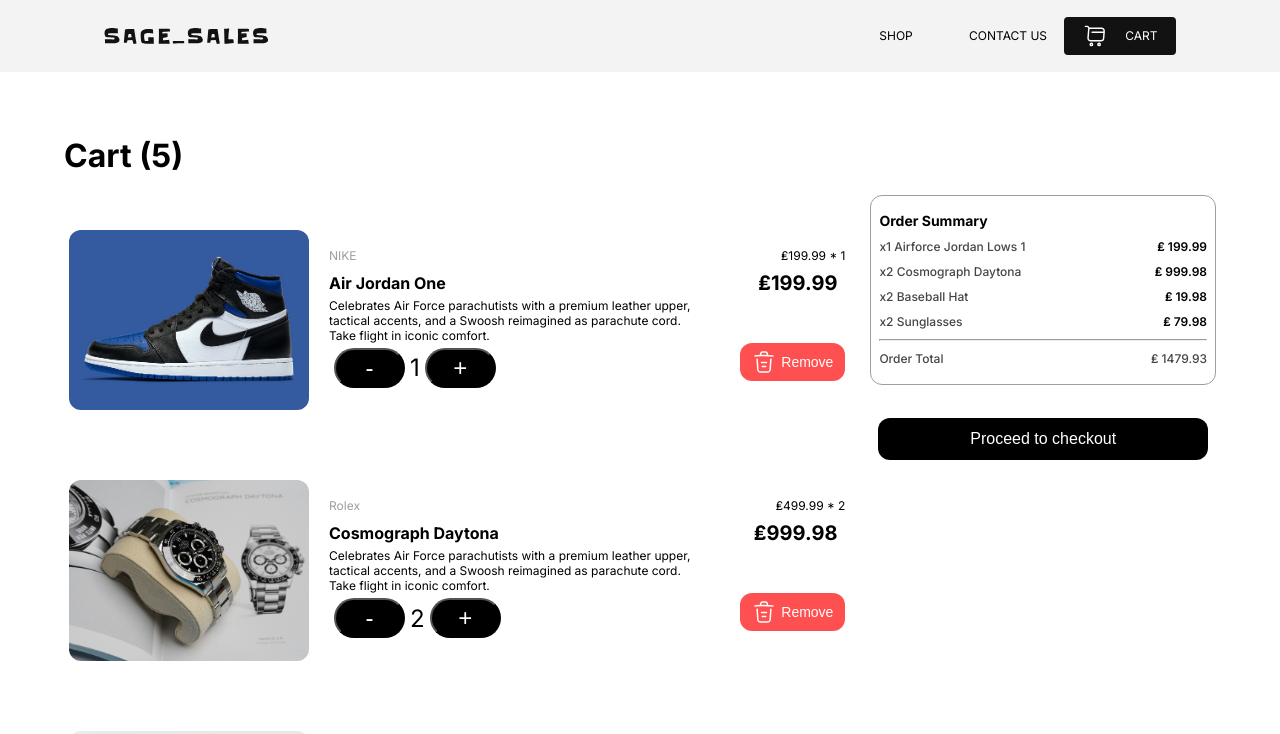
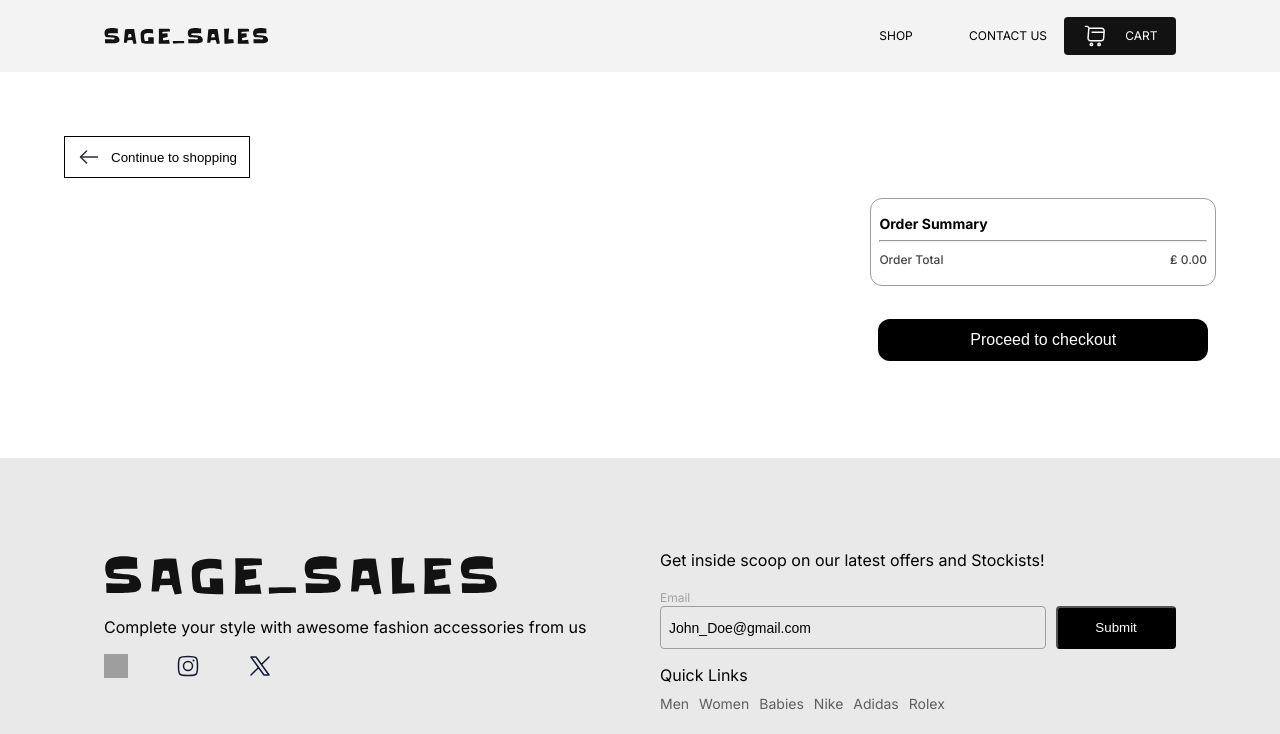
Before and after one commit to NkamaWilliams/sagesales, a Next.js app: page /cart in a window 1280 px wide. Shown: the top 734 px of the page. Built offline with nearby package versions, Linux system fonts and the light colour scheme; grey boxes are pictures that could not be loaded.

Commit message:
SageSales v1.1

```diff
--- a/src/app/cart/page.tsx
+++ b/src/app/cart/page.tsx
@@ -1,54 +1,85 @@
+'use client'
 import styles from "@/styles/cart.module.css"
 import CartItem from "@/components/cart_item"
+import Icon from "@/components/icon"
 import Link from "next/link"
+import { useEffect, useState } from "react"
+import list from "@/resources/items.json"
+import { useRouter } from "next/navigation"
+import { AppRouterInstance } from "next/dist/shared/lib/app-router-context.shared-runtime"
+
+
+interface item{
+    name: string,
+    src: string,
+    price: number,
+    brand: string,
+    description: string
+}
+
+interface itemCheckout{
+    name: string,
+    src: string,
+    price: number,
+    quantity: number
+}
 
 export default function Cart(){
+    const [items, setItems] = useState<item[]>([]);
+    const [update, setUpdate] = useState<boolean>(false);
+    const [checkout, setCheckout] = useState<itemCheckout[]>([])
+    const router: AppRouterInstance = useRouter();
+
+    const handleReceed = () => {
+        router.push("/");
+    }
+
+    useEffect(() => {
+        setCheckout(JSON.parse(localStorage.getItem("checkout") ?? "[]"));
+    }, [update])
+
+    useEffect(() => {
+        const temp: item[] = []
+        const cart: string[] = JSON.parse(localStorage.getItem("cart") ?? "[]");
+        list.forEach(item => {
+            if (cart.includes(item.src)){
+                temp.push(item);
+            }
+        });
+        setItems(temp);
+    }, [update])
     return(
         <main className={styles.main}>
-            <h1>Cart (5)</h1> <br/>
+            <button onClick={handleReceed} className={styles.back}><Icon src="/arrow_left.svg"/>Continue to shopping</button> <br/>
             <section>
                 <div className={styles.items}>
-                    <CartItem src="/air_jordan.jpeg" name="Air Jordan One" brand="NIKE" description="Celebrates Air Force parachutists with a premium leather upper, tactical accents, and a Swoosh reimagined as parachute cord. Take flight in iconic comfort." price={199.99} quantity={1}/>
-
-                    <CartItem src="/cosmograph.jpeg" name="Cosmograph Daytona" brand="Rolex" description="Celebrates Air Force parachutists with a premium leather upper, tactical accents, and a Swoosh reimagined as parachute cord. Take flight in iconic comfort." price={499.99} quantity={2}/>
-
-                    <CartItem src="/baseball.jpeg" name="Baseball Hat" brand="Polo" description="Celebrates Air Force parachutists with a premium leather upper, tactical accents, and a Swoosh reimagined as parachute cord. Take flight in iconic comfort." price={9.99} quantity={2}/>
-
-                    <CartItem src="/glasses.jpeg" name="Sunglasses" brand="Ray Bam" description="Celebrates Air Force parachutists with a premium leather upper, tactical accents, and a Swoosh reimagined as parachute cord. Take flight in iconic comfort." price={39.99} quantity={2}/>
+                    {
+                        items.map(item =>
+                            <CartItem key={item.src} src={item.src} name={item.name} brand={item.brand} description={item.description} price={item.price} quantity={1} update={update} setUpdate={setUpdate}/>
+                        )
+                    }
                 </div>
 
                 <div className={styles.breakdown}>
                     <div>
                         <h3>Order Summary</h3>
-                        <div className={styles.orderedItem}>
-                            <p className={styles.item}>x1 Airforce Jordan Lows 1</p>
 
-                            <p className={styles.price}>₤ 199.99</p>
-                        </div>
-
-                        <div className={styles.orderedItem}>
-                            <p className={styles.item}>x2 Cosmograph Daytona</p>
-
-                            <p className={styles.price}>₤ 999.98</p>
-                        </div>
-
-                        <div className={styles.orderedItem}>
-                            <p className={styles.item}>x2 Baseball Hat</p>
-
-                            <p className={styles.price}>₤ 19.98</p>
-                        </div>
-
-                        <div className={styles.orderedItem}>
-                            <p className={styles.item}>x2 Sunglasses</p>
-
-                            <p className={styles.price}>₤ 79.98</p>
-                        </div>
+                        {
+                            checkout.map(item =>
+                                <div key={item.src} className={styles.orderedItem}>
+                                    <p className={styles.item}>x{item.quantity} {item.name}</p>
+                                    <p className={styles.price}>₤ {Math.round(item.price * item.quantity * 100) / 100}</p>
+                                </div>
+                            )
+                        }
 
                         <hr />
 
                         <div className={styles.total}>
                             <p className={styles.item}>Order Total</p>
-                            <p>₤ 1479.93</p>
+                            <p>₤ {checkout.reduce((prev, item) => {
+                                return prev + (item.price * item.quantity);
+                            }, 0).toFixed(2)}</p>
                         </div>
 
                     </div>
--- a/src/components/cart_item.tsx
+++ b/src/components/cart_item.tsx
@@ -2,7 +2,7 @@
 import styles from "@/styles/cart_item.module.css"
 import Image from "next/image"
 import Icon from "./icon"
-import { useState } from "react"
+import { useState, useEffect } from "react"
 
 interface props{
     src: string,
@@ -11,20 +11,64 @@
     brand: string,
     price: number,
     quantity?: number,
+    update: boolean,
+    setUpdate: React.Dispatch<React.SetStateAction<boolean>>
 }
 
-export default function CartItem({src, name, description, brand, price, quantity=0}:props){
+interface item{
+    src: string,
+    name: string,
+    price: number,
+    quantity: number,
+    description?: string
+}
+
+export default function CartItem({src, name, description, brand, price, quantity=0, update, setUpdate}:props){
     const [amount, setAmount] = useState(quantity);
+
+    const handleUpdate = (offset: number) => {
+        let checkout:item[] = JSON.parse(localStorage.getItem("checkout") ?? "[]");
+        let item:item|undefined = checkout.find(item => item.src == src);
+        if (item){
+            item.quantity = amount + offset;
+        }
+        else{
+            checkout.push({src, name, price, quantity:amount+offset});
+        }
+        localStorage.setItem("checkout", JSON.stringify(checkout));
+        setUpdate(!update);
+    }
 
     const handleIncrement = () => {
         setAmount(amount + 1);
+        handleUpdate(1);
     }
 
     const handleDecrement = () => {
-        if (amount > 0){
+        if (amount > 1){
             setAmount(amount - 1);
+            handleUpdate(-1);
         }
     }
+
+    const handleDelete = () => {
+        const checkout:item[] = JSON.parse(localStorage.getItem("checkout") ?? "[]");
+        const cart: string[] = JSON.parse(localStorage.getItem("cart") ?? "[]");
+        let item:item|undefined = checkout.find(item => item.src == src);
+        let updatedCheckout: item[] = [];
+        let updatedCart: string[] = [];
+        if (item){
+            updatedCheckout = checkout.filter(old => old.src != item.src);
+            updatedCart = cart.filter(old => old != item.src);
+        }
+        localStorage.setItem("checkout", JSON.stringify(updatedCheckout));
+        localStorage.setItem("cart", JSON.stringify(updatedCart));
+        setUpdate(!update);
+    }
+
+    useEffect(() => {
+        handleUpdate(0);
+    }, [])
     return(
         <section className={styles.container}>
             <div className={styles.cartitem}>
@@ -45,7 +89,7 @@
                             <p>₤{price} {amount > 0 && amount != undefined?`* ${amount}`:""}</p>
                             <h3>₤{Math.round(price * amount * 100) / 100}</h3>
 
-                            <span className={styles.trashMobile}><Icon src="/trash_white.svg"/></span>
+                            <span onClick={handleDelete} className={styles.trashMobile}><Icon src="/trash_white.svg"/></span>
                         </div>
                     </div>
 
@@ -57,7 +101,7 @@
                         </div>
 
                         <button className={styles.trash}>
-                            <div> <Icon src="/trash_red.svg"/> Remove</div>
+                            <div onClick={handleDelete}> <Icon src="/trash_red.svg"/> Remove</div>
                         </button>
                     </div>
 
--- a/src/styles/cart.module.css
+++ b/src/styles/cart.module.css
@@ -1,5 +1,18 @@
 .main{
     padding: 4rem;
+}
+
+.back{
+    border: 1px solid black;
+    display: flex;
+    align-items: center;
+    gap: 10px;
+    padding: 8px 12px;
+    background-color: white;
+}
+
+.back:hover{
+    cursor: pointer;
 }
 
 .main > section{
@@ -96,3 +109,11 @@
         display: flex;
     }
 }
+
+@media (max-width: 400px){
+    .main{
+        padding: 8px;
+    }
+
+
+}
--- a/src/styles/cart_item.module.css
+++ b/src/styles/cart_item.module.css
@@ -118,6 +118,10 @@
 }
 
 @media (max-width: 810px){
+    .container{
+        padding: 5px 0;
+    }
+
     .image{
         max-width: 170px;
         min-width: 100px;
@@ -127,6 +131,7 @@
         display: flex;
         flex-direction: column;
         justify-content: initial;
+        margin: 0 5px;
     }
 
     .details > div{
--- a/src/styles/item.module.css
+++ b/src/styles/item.module.css
@@ -1,8 +1,9 @@
 .item{
+    position: relative;
     max-width: 320px;
     min-width: 230px;
     width: 100%;
-    margin: 5px;
+    margin: 5px 0;
     padding: 8px;
     border-radius: 16px;
 }
@@ -103,6 +104,7 @@
 
     .info > div{
         font-size: var(--font-small);
+        position: initial;
     }
 
     .button{
@@ -116,4 +118,10 @@
     .button > span{
         display: block;
     }
+
+    .button{
+        position: absolute;
+        bottom: 5px;
+        right: 0;
+    }
 }
```
Also changed, not shown: src/app/checkout/page.tsx (+27 -9 lines), src/components/item.tsx (+12 -2 lines), src/resources/items.json (+32 -16 lines), public/solgig.jpeg (added).
